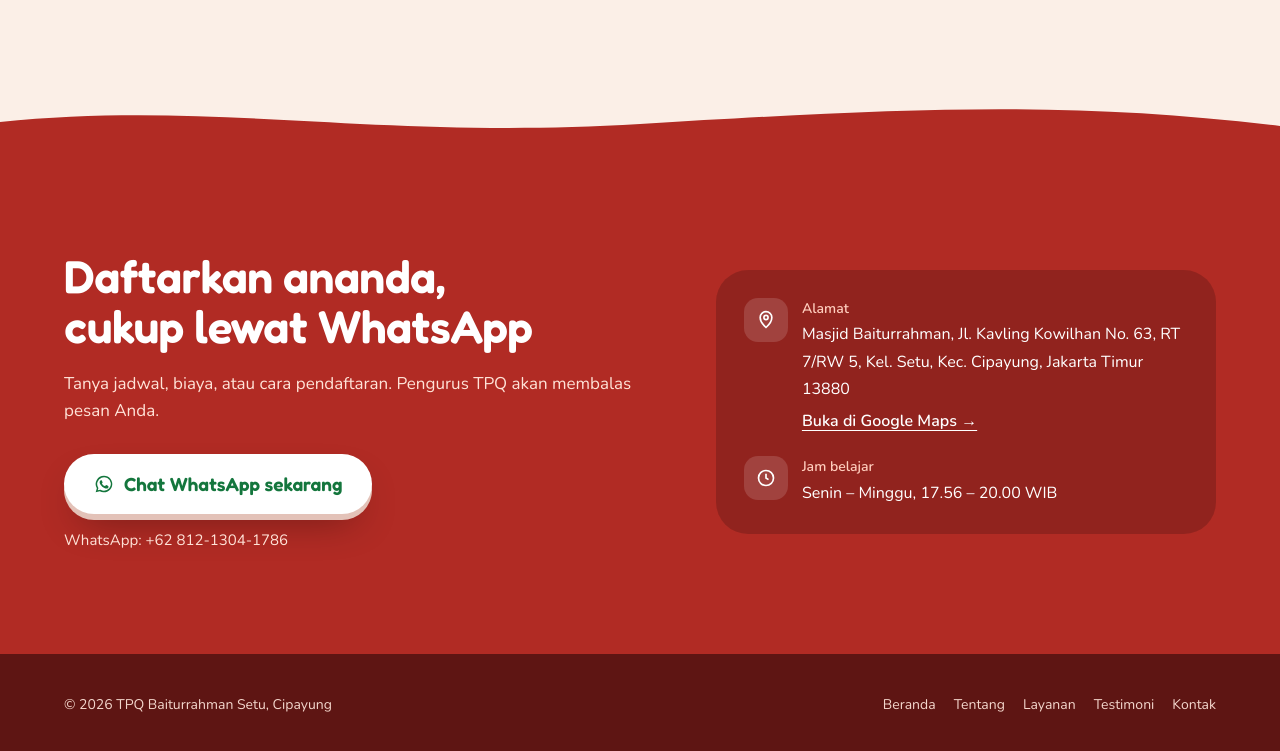
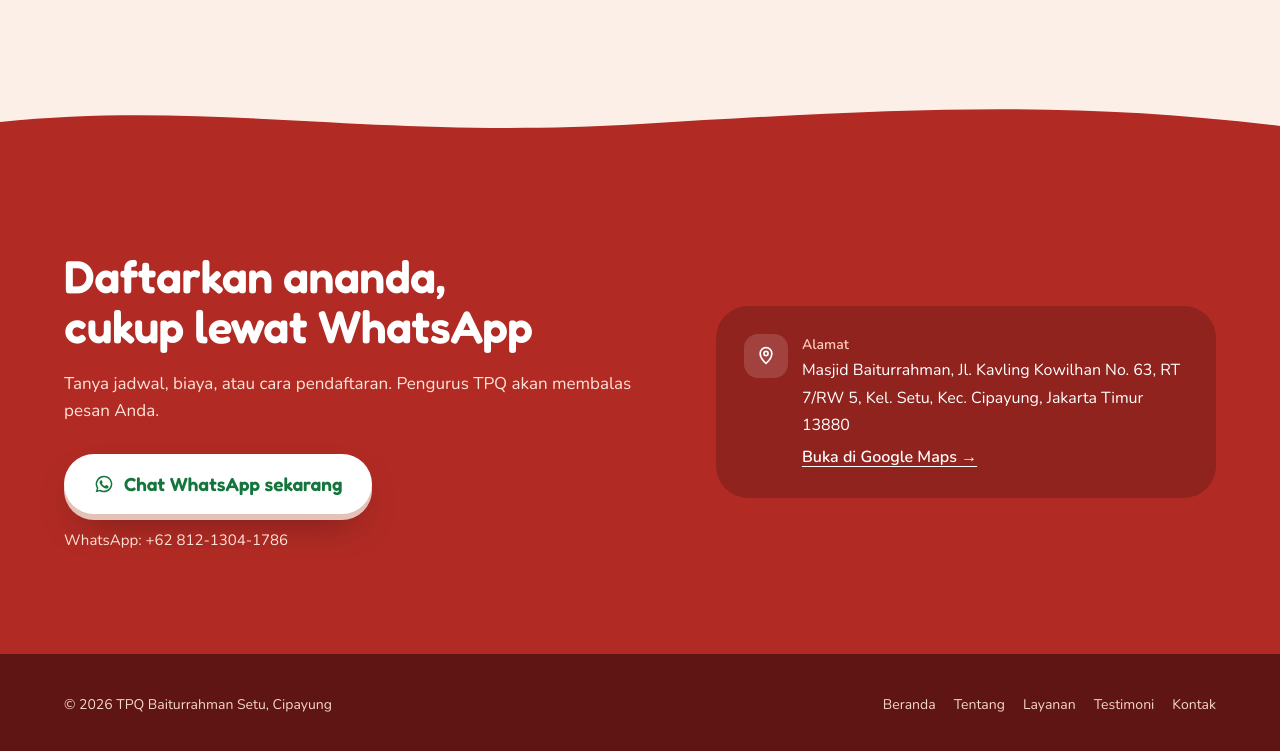
Before and after one commit to ismailadadas/TpqBaiturrahman-Website, a plain HTML site: page index.html in a window 1280 px wide. Shown: the part 3569-4320 px from the top of the page. Drawn offline with nearby package versions, Linux system fonts and the light colour scheme; animation ran at ten frames a second.

Commit message:
Hapus info jam belajar dari bagian kontak
Co-Authored-By: Claude Opus 5.5 <noreply@anthropic.com>
Claude-Session: https://claude.ai/code/session_01NTxsW7i8XrfyLuapKiHU6a

```diff
--- a/index.html
+++ b/index.html
@@ -433,8 +433,6 @@ footer nav a:hover{text-decoration:underline}
       <li><span class="i"><svg class="ico" viewBox="0 0 24 24" fill="none" stroke="currentColor" stroke-width="2"><path d="M12 21s-7-6.2-7-12a7 7 0 0 1 14 0c0 5.8-7 12-7 12z"/><circle cx="12" cy="9" r="2.5"/></svg></span>
         <div><b>Alamat</b><span>Masjid Baiturrahman, Jl. Kavling Kowilhan No. 63, RT 7/RW 5, Kel. Setu, Kec. Cipayung, Jakarta Timur 13880</span><br>
         <a href="https://www.google.com/maps/search/?api=1&amp;query=Masjid+Baiturrahman+Jl.+Kavling+Kowilhan+No.+63+Setu+Cipayung+Jakarta+Timur" target="_blank" rel="noopener">Buka di Google Maps →</a></div></li>
-      <li><span class="i"><svg class="ico" viewBox="0 0 24 24" fill="none" stroke="currentColor" stroke-width="2"><circle cx="12" cy="12" r="9"/><path d="M12 7v5l3 2"/></svg></span>
-        <div><b>Jam belajar</b><span>Senin – Minggu, <span class="time">17.56 – 20.00 WIB</span></span></div></li>
     </ul>
   </div>
 </section>
```
Also changed, not shown: 1 other file.
